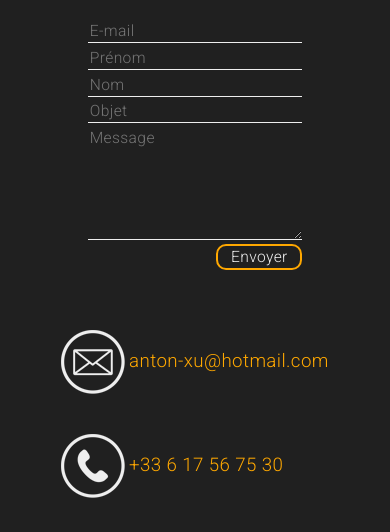
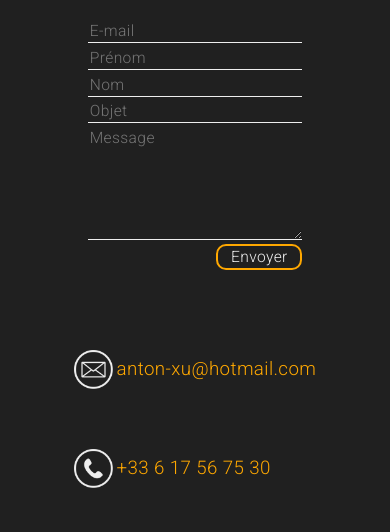
Before and after one commit to Anxton/Anxton.github.io, a plain HTML site: page contact.html in a window 390 px wide. Shown: the part 97-629 px from the top of the page. Drawn offline with Linux system fonts and the light colour scheme.

Commit message:
AHSSHHASH

```diff
--- a/css/style.css
+++ b/css/style.css
@@ -336,8 +336,15 @@ section .column .contact {
     font-size: 1.2rem;
 }
 
+section .contact img {
+    width: 3vw;
+}
+
 @media screen and (max-width: 1022px) {
     section form {
         top: 5vw;
     }
+    section .contact img {
+        width: 10vw;
+    }
 }
```
